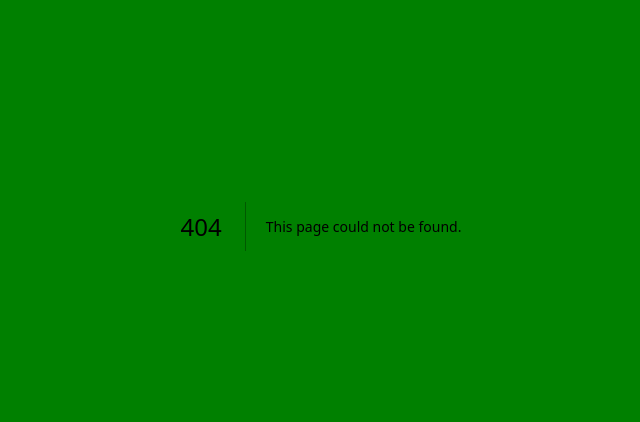
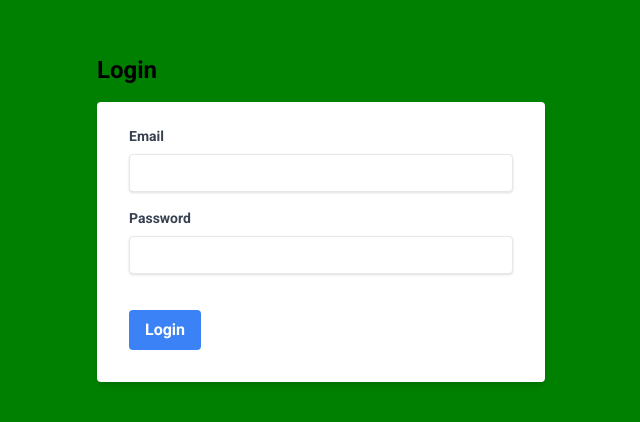
Before and after one commit to randomhero177/conjugate-me, a Next.js app: page /auth in a window 1280 px wide. Before the commit this address had no page. Shown: the part 174-596 px from the top of the page, without its empty margins (319-959 px from the left). Built offline with nearby package versions, Linux system fonts and the light colour scheme.

Commit message:
CME-1: add form logic for login

```diff
--- /dev/null
+++ b/src/app/api/auth/route.tsx
@@ -0,0 +1,42 @@
+// src/app/api/login/route.js
+
+import clientPromise from "@/plugins/mongodb";
+
+export async function POST(request) {
+  const { email, password } = await request.json();
+
+  try {
+    const client = await clientPromise;
+    const db = client.db();
+
+    // Find user by email
+    const user = await db.collection("users").findOne({ email });
+
+    if (!user) {
+      return new Response(JSON.stringify({ message: "User not found" }), {
+        status: 404,
+        headers: { "Content-Type": "application/json" },
+      });
+    }
+
+    // Check password (you should hash and compare in a real app)
+    if (user.password !== password) {
+      return new Response(JSON.stringify({ message: "Invalid credentials" }), {
+        status: 401,
+        headers: { "Content-Type": "application/json" },
+      });
+    }
+
+    // Successful login
+    return new Response(JSON.stringify({ message: "Login successful" }), {
+      status: 200,
+      headers: { "Content-Type": "application/json" },
+    });
+  } catch (error) {
+    console.error("Error logging in:", error);
+    return new Response(JSON.stringify({ message: "Error logging in" }), {
+      status: 500,
+      headers: { "Content-Type": "application/json" },
+    });
+  }
+}
--- /dev/null
+++ b/src/app/auth/page.tsx
@@ -0,0 +1,79 @@
+"use client";
+
+import { useState, useEffect } from "react";
+
+export default function LoginPage() {
+  const [email, setEmail] = useState("");
+  const [password, setPassword] = useState("");
+  const [message, setMessage] = useState("");
+
+  const handleSubmit = async (e) => {
+    e.preventDefault();
+
+    const response = await fetch("/api/auth", {
+      method: "POST",
+      headers: { "Content-Type": "application/json" },
+      body: JSON.stringify({ email, password }),
+    });
+
+    const data = await response.json();
+    setMessage(data.message);
+  };
+
+  // Example fix: Ensure any effects are only run on the client
+  useEffect(() => {
+    // Any client-only logic
+  }, []);
+
+  return (
+    <main className="flex min-h-screen flex-col items-center justify-center p-24">
+      <div className="w-full max-w-md">
+        <h1 className="text-2xl font-bold mb-4">Login</h1>
+        <form
+          onSubmit={handleSubmit}
+          className="bg-white shadow-md rounded px-8 pt-6 pb-8 mb-4"
+        >
+          <div className="mb-4">
+            <label
+              className="block text-gray-700 text-sm font-bold mb-2"
+              htmlFor="email"
+            >
+              Email
+            </label>
+            <input
+              type="email"
+              id="email"
+              value={email}
+              onChange={(e) => setEmail(e.target.value)}
+              className="shadow appearance-none border rounded w-full py-2 px-3 text-gray-700 leading-tight focus:outline-none focus:shadow-outline"
+            />
+          </div>
+          <div className="mb-6">
+            <label
+              className="block text-gray-700 text-sm font-bold mb-2"
+              htmlFor="password"
+            >
+              Password
+            </label>
+            <input
+              type="password"
+              id="password"
+              value={password}
+              onChange={(e) => setPassword(e.target.value)}
+              className="shadow appearance-none border rounded w-full py-2 px-3 text-gray-700 mb-3 leading-tight focus:outline-none focus:shadow-outline"
+            />
+          </div>
+          <div className="flex items-center justify-between">
+            <button
+              type="submit"
+              className="bg-blue-500 hover:bg-blue-700 text-white font-bold py-2 px-4 rounded focus:outline-none focus:shadow-outline"
+            >
+              Login
+            </button>
+          </div>
+          {message && <p className="mt-4 text-red-500">{message}</p>}
+        </form>
+      </div>
+    </main>
+  );
+}
--- a/src/plugins/mongodb.ts
+++ b/src/plugins/mongodb.ts
@@ -1,29 +1,26 @@
 // src/lib/mongodb.js
+
 import { MongoClient } from "mongodb";
 
 const uri = process.env.MONGODB_URI;
-const options = {
-  useNewUrlParser: true,
-  useUnifiedTopology: true,
-};
 
 let client;
 let clientPromise;
 
-if (!uri) {
-  throw new Error("Please add your MongoDB URI to .env.local");
+if (!process.env.MONGODB_URI) {
+  throw new Error("Please add your Mongo URI to .env.local");
 }
 
 if (process.env.NODE_ENV === "development") {
-  // In development mode, use a global variable so the client can be reused
+  // In development mode, use a global variable so the client can be reused across module reloads
   if (!global._mongoClientPromise) {
-    client = new MongoClient(uri, options);
+    client = new MongoClient(uri);
     global._mongoClientPromise = client.connect();
   }
   clientPromise = global._mongoClientPromise;
 } else {
   // In production mode, it's best to not use a global variable
-  client = new MongoClient(uri, options);
+  client = new MongoClient(uri);
   clientPromise = client.connect();
 }
 
```
